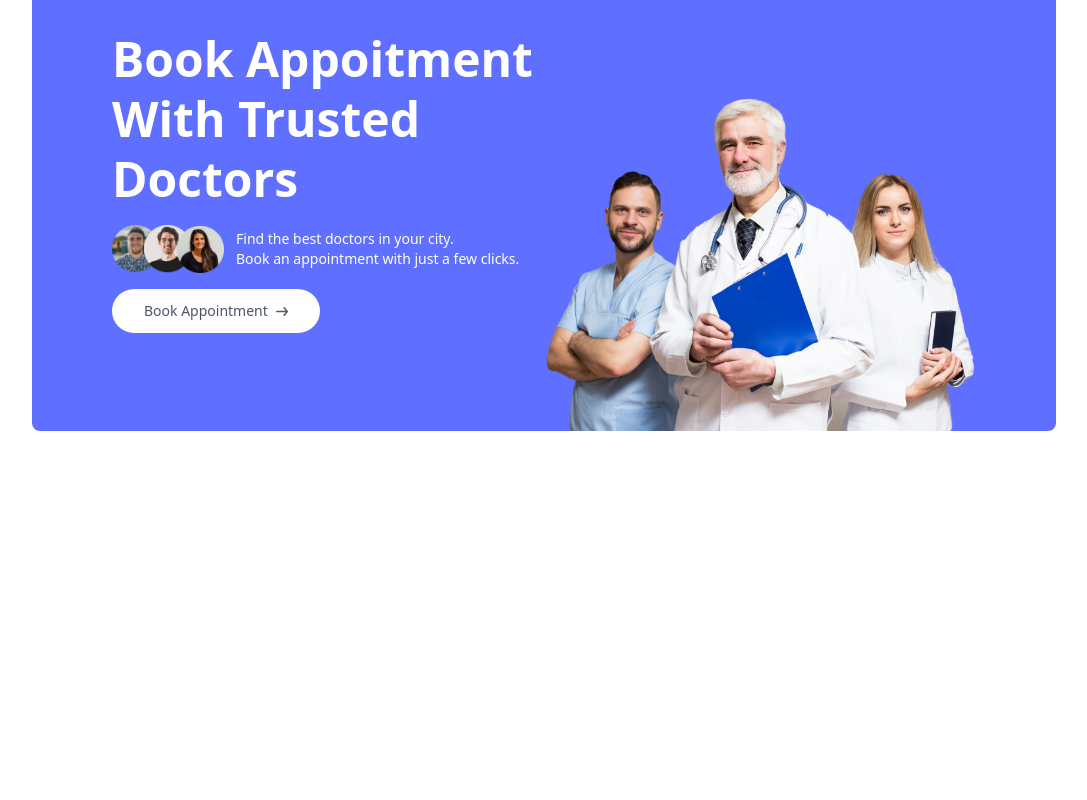
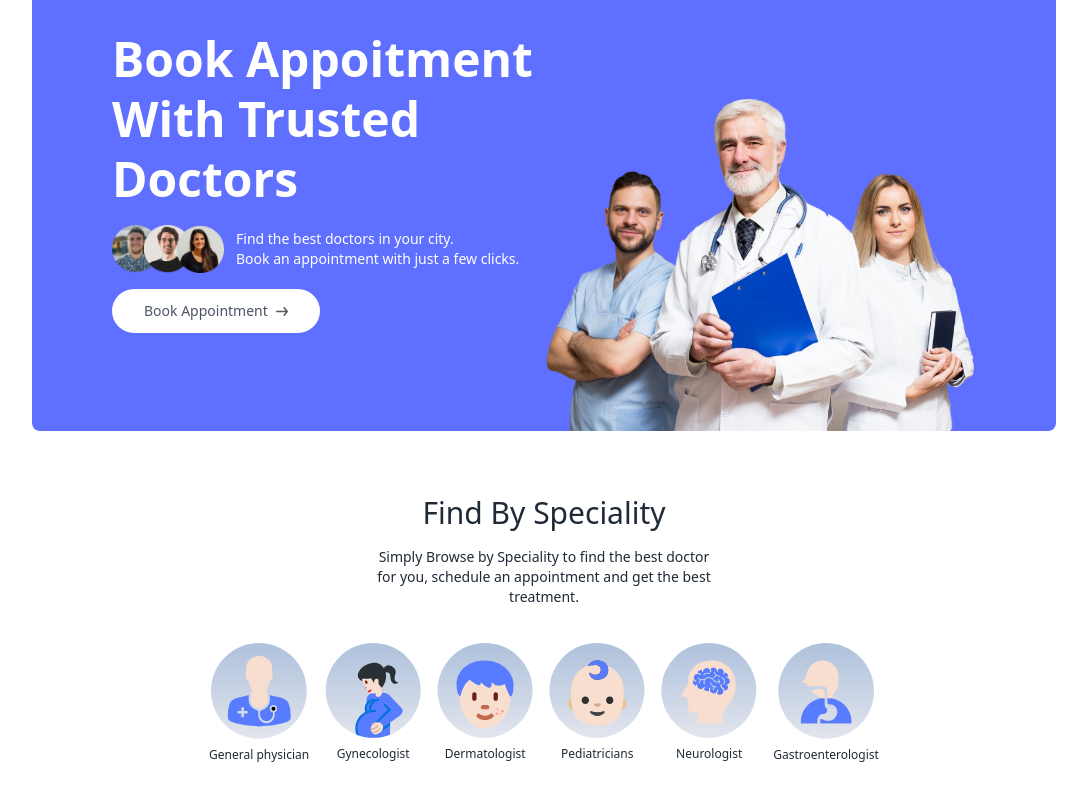
Before and after one commit to Loyoenock/doctorappointment, a React (Vite) app in the folder frontend/: page / in a window 1280 px wide. Shown: the part 198-998 px from the top of the page, without its empty margins (96-1183 px from the left). Before the commit the page ends 800 px from the top, so only its background shows below. Built offline with nearby package versions, Linux system fonts and the light colour scheme.

Commit message:
Section - speciality added

```diff
--- /dev/null
+++ b/frontend/src/components/SpecialityMenu.jsx
@@ -0,0 +1,24 @@
+import React from 'react'
+import { specialityData } from '../assets/assets'
+import { Link } from 'react-router-dom'
+
+const SpecialityMenu = () => {
+  return (
+    <section id='speciality' className='flex flex-col items-center gap-4 py-16 text-gray-800'>
+      <h1 className='text-3xl font-medium'>Find By Speciality</h1>
+      <p className='sm:w-1/3 text-center     text-sm'>Simply Browse by Speciality to find the best doctor for you, schedule an appointment and get the best treatment.</p>
+      <div className='flex sm:justify-center gap-4 pt-5 w-full overflow-scroll'>
+        {
+          specialityData.map((doctor, i) => (
+            <Link onClick={() => scrollTo(0,0)} key={i} to={`/doctors/${doctor.speciality}`} className='flex flex-col items-center text-xs cursor-pointer flex-shrink-0 hover:translate-y-[-10px] transition-all duration-500'>
+              <img src={doctor.image} alt='' className='w-16 sm:w-24 mb-2' />
+              <p>{doctor.speciality}</p>
+            </Link>
+          ))
+        }
+      </div>
+    </section>
+  )
+}
+
+export default SpecialityMenu
--- a/frontend/src/index.css
+++ b/frontend/src/index.css
@@ -5,3 +5,7 @@
 .active hr {
   @apply block
 }
+
+::-webkit-scrollbar{
+  @apply hidden
+}
--- a/frontend/src/pages/Home.jsx
+++ b/frontend/src/pages/Home.jsx
@@ -1,11 +1,13 @@
 import React from 'react'
 import Header from '../components/Header'
+import SpecialityMenu from '../components/SpecialityMenu'
 
 const Home = () => {
   return (
-    <div>
+    <>
       <Header />
-    </div>
+      <SpecialityMenu />
+    </>
   )
 }
 
```
